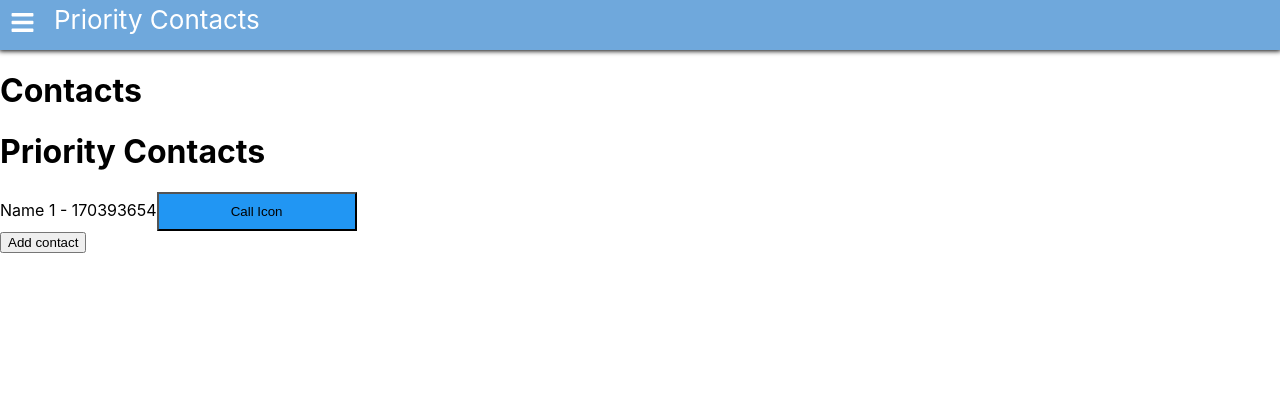
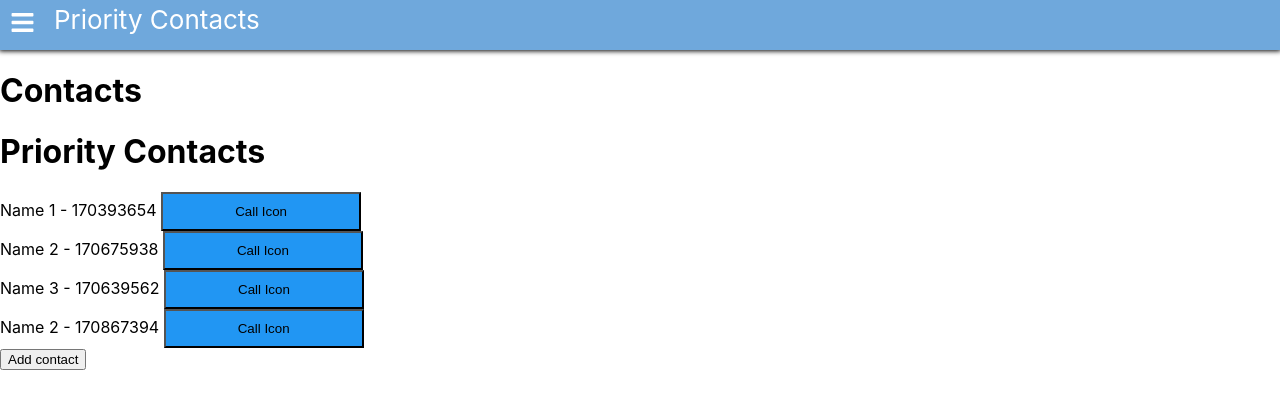
Before and after one commit to AdPat99/Requirements-Engineering-Project, a React (Create React App) app in the folder prototipo-er/: page /contacts in a window 1280 px wide. Shown: the top 408 px of the page. Built offline with nearby package versions, Linux system fonts and the light colour scheme.

Commit message:
Update Contacts.js

```diff
--- a/prototipo-er/src/pages/Contacts.js
+++ b/prototipo-er/src/pages/Contacts.js
@@ -8,9 +8,20 @@ export default function Contacts() {
         <h1>Priority Contacts</h1>
 <div>
         <div class="contact list">
-            <span>Name 1 - 170393654</span>
+            <span>Name 1 - 170393654  </span>
             <button class='callbtn'>Call Icon</button>
-            <span></span>
+        </div>
+        <div class="contact list">
+            <span>Name 2 - 170675938  </span>
+            <button class='callbtn'>Call Icon</button>
+        </div>
+        <div class="contact list">
+            <span>Name 3 - 170639562  </span>
+            <button class='callbtn'>Call Icon</button>
+        </div>
+        <div class="contact list">
+            <span>Name 2 - 170867394  </span>
+            <button class='callbtn'>Call Icon</button>
         </div>
         <button>Add contact</button>
 </div>
```
